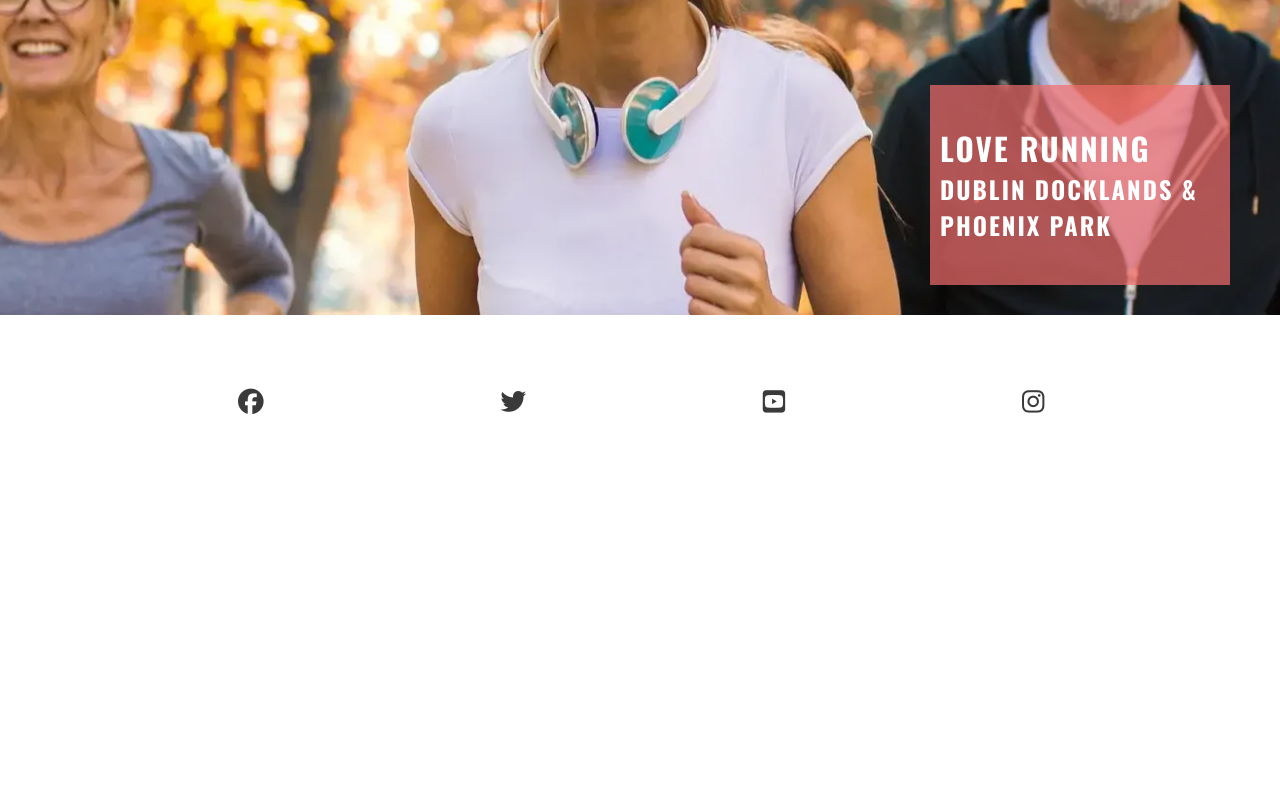
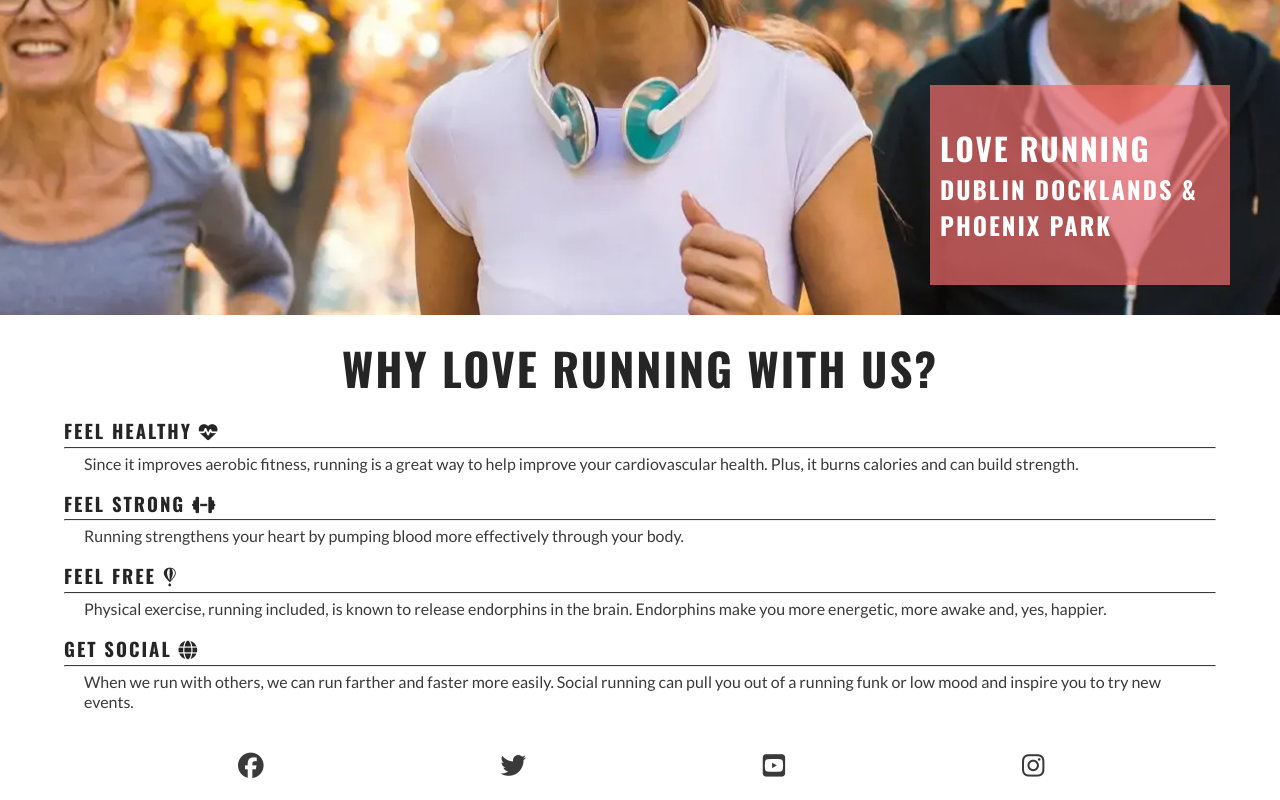
Before and after one commit to MichelleDuda/love-running, a plain HTML site: page index.html in a window 1280 px wide. Shown: the part 364-1164 px from the top of the page. Before the commit the page ends 800 px from the top, so only its background shows below. Drawn offline with nearby package versions, Linux system fonts and the light colour scheme.

Commit message:
Add structure and content to main pageand styled content

```diff
--- a/assets/css/style.css
+++ b/assets/css/style.css
@@ -90,13 +90,40 @@ main {
 }
 
 /* Hero section */
-
 #hero {
     height: 600px;
     width: 100%;
     background: url("../images/hero-image.webp") no-repeat center center/cover;
     position: relative;
 }
+
+/* Reasons section */
+#reasons {
+    margin: 20px auto 20px auto;
+    width: 90%;
+}
+
+#reasons > h2 {
+    font-size: 280%;
+    text-align: center;
+    margin-bottom: 20px;
+}
+
+#benefits-physical > div, #benefits-mental > div {
+    line-height: 20px;
+    margin-bottom: 20px;
+}
+
+#benefits p {
+    padding: 0 20px;
+}
+
+hr {
+    border-top: 1px solid #3a3a3a;
+    margin: 5px 0;
+}
+
+
 
 #cover-text {
     /* final rgba value sets the opacity so it is semi-transparent */
--- a/index.html
+++ b/index.html
@@ -41,6 +41,36 @@
                 <h3>Dublin Docklands & Phoenix Park</h3>
             </div>
         </section>
+        <section id="reasons">
+            <h2>Why love running with us?</h2>
+            <div id="benefits">
+                <div id="benefits-physical">
+                    <div>
+                        <h3>Feel Healthy <i class="fa-solid fa-heart-pulse"></i></h3>
+                        <hr>
+                        <p>Since it improves aerobic fitness, running is a great way to help improve your cardiovascular health. Plus, it burns calories and can build strength.</p>
+                    </div>
+                    <div>
+                        <h3>Feel Strong <i class="fa-solid fa-dumbbell"></i></h3>
+                        <hr>
+                        <p>Running strengthens your heart by pumping blood more effectively through your body.</p>
+                    </div>
+                </div>
+
+                <div id="benefits-mental">
+                    <div>
+                        <h3>Feel Free <i class="fa-brands fa-fly"></i></h3>
+                        <hr>
+                        <p>Physical exercise, running included, is known to release endorphins in the brain. Endorphins make you more energetic, more awake and, yes, happier.</p>
+                    </div>
+                    <div>
+                        <h3>Get Social <i class="fa-solid fa-globe"></i></h3>
+                        <hr>
+                        <p>When we run with others, we can run farther and faster more easily. Social running can pull you out of a running funk or low mood and inspire you to try new events.</p>
+                    </div>
+                </div>
+            </div>
+        </section>
     </main>
 
     <!--Footer-->
```
